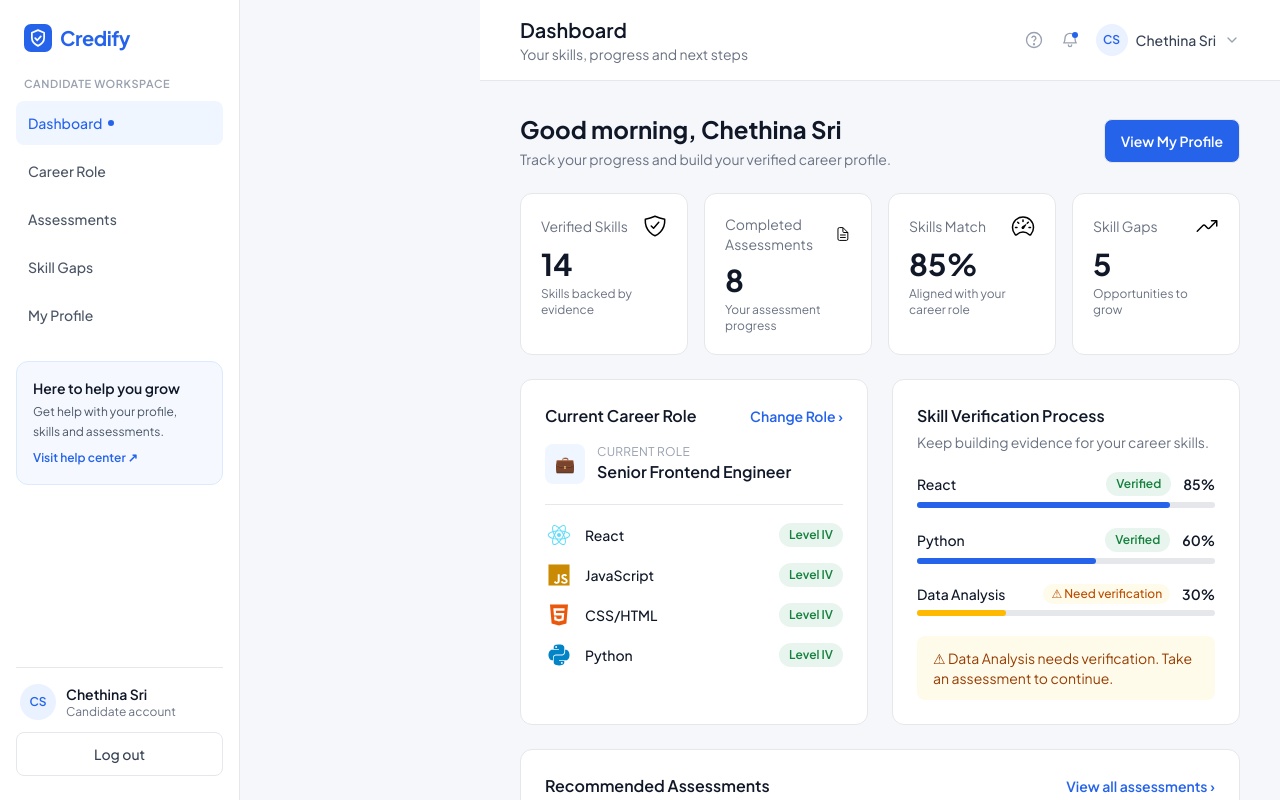
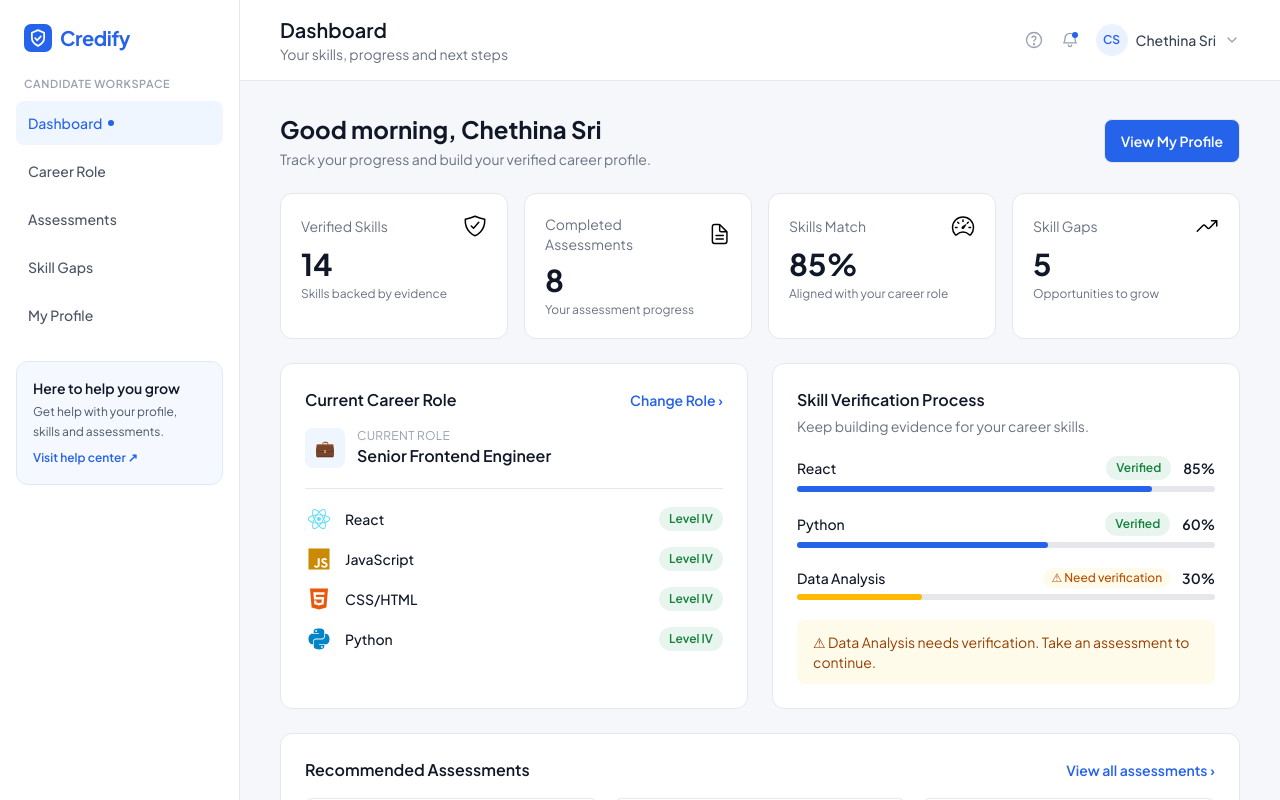
Before and after one commit to kaushalya4646/Credify-, a React (Vite) app in the folder client/: page /candidate/dashboard in a window 1280 px wide. Shown: the top 800 px of the page. Built offline with nearby package versions, Linux system fonts and the light colour scheme.

Commit message:
Revert "Merge branch 'CandidateDashboardPage' into dev"
This reverts commit 5976e000be60789e51ebf3bf84eec5cc365e4711, reversing
changes made to 16c4f91632548dcaab30c796f6c3fa61f960cb86.

```diff
--- a/client/src/pages/CandidateDashboardPage.jsx
+++ b/client/src/pages/CandidateDashboardPage.jsx
@@ -53,7 +53,7 @@ export default function CandidateDashboardPage() {
   return (
     <div className="flex min-h-screen bg-[#F5F7FB]">
       {/* Sidebar */}
-      <aside className="hidden w-60 shrink-0 flex-col border-r border-gray-200 bg-white px-4 py-6 lg:flex lg:left-0 lg:top-0 lg:h-screen lg:flex lg:overflow-y-auto">
+      <aside className="hidden w-60 shrink-0 flex-col border-r border-gray-200 bg-white px-4 py-6 lg:flex">
         <Link to="/" className="flex items-center gap-2 px-2">
           <svg viewBox="0 0 32 32" className="h-7 w-7" aria-hidden="true">
             <rect width="32" height="32" rx="8" fill="#2563EB" />
@@ -112,7 +112,7 @@ export default function CandidateDashboardPage() {
       </aside>
 
       {/* Main column */}
-      <div className="flex min-w-0 flex-1 flex-col lg:ml-60">
+      <div className="flex min-w-0 flex-1 flex-col">
         {/* Top bar */}
         <header className="flex items-center justify-between border-b border-gray-200 bg-white px-6 py-4 lg:px-10">
           <div>
```
